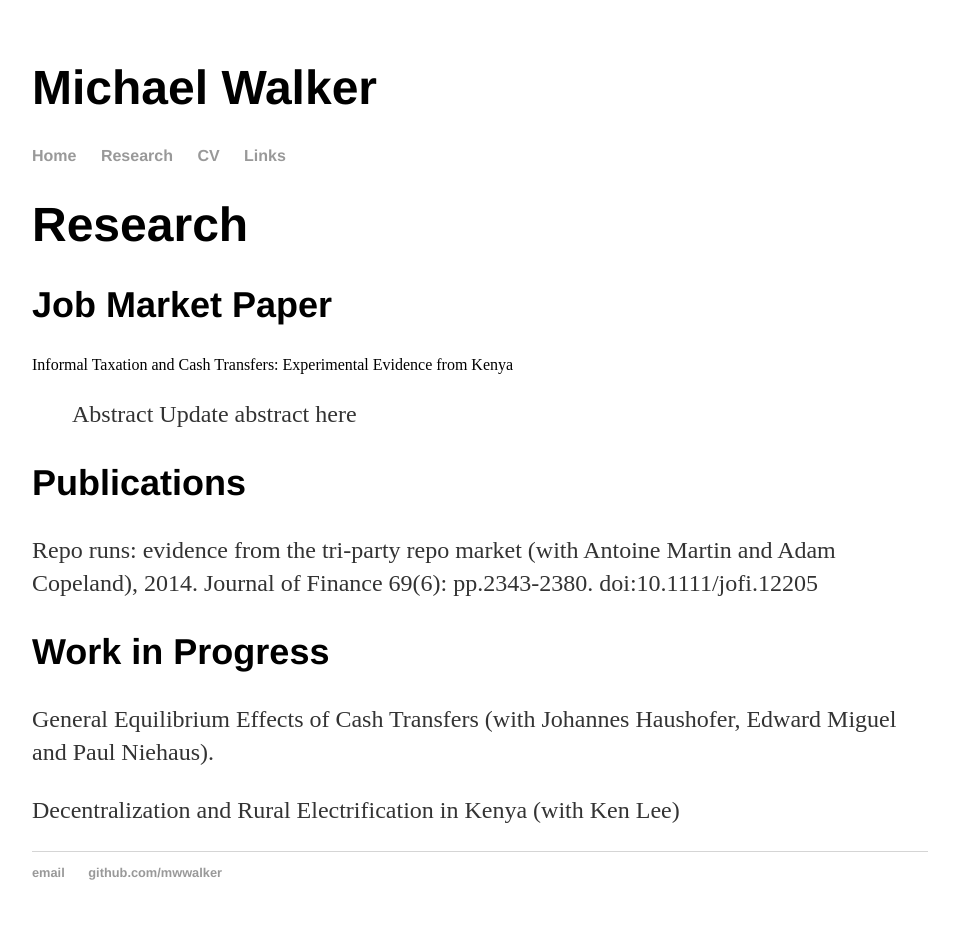
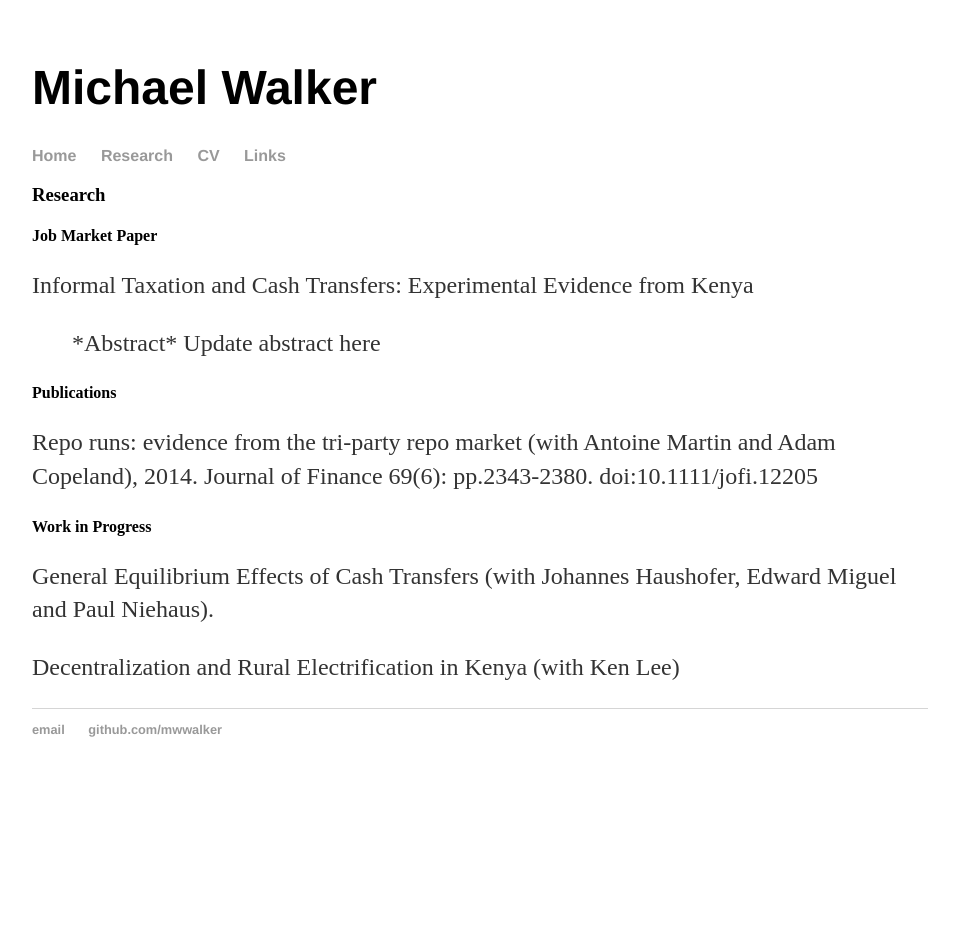
Before and after one commit to mwwalker/mwwalker.github.io, a Jekyll site: the page built from research/index.html, in a window 1280 px wide. Shown: the whole page, without its empty margins (160-1119 px from the left). Built offline with Jekyll 4.4.1, drawn with Linux system fonts in a browser that asks for light colours; after the commit the page ends 900 px from its top, so only the background shows below that.

Commit message:
Changing header sizes

```diff
--- a/research/index.html
+++ b/research/index.html
@@ -3,21 +3,22 @@ layout: default
 title: Research
 ---
 <div class="research">
-  <h1>Research</h1>
+  <h3>Research</h3>
 
-  <h2> Job Market Paper</h2>
+  <h4> Job Market Paper</h4>
 
-  Informal Taxation and Cash Transfers: Experimental Evidence from Kenya
-  <blockquote><p> Abstract
+  <p>Informal Taxation and Cash Transfers: Experimental Evidence from Kenya</p>
+  <blockquote><p> *Abstract*
+
       Update abstract here
   </p></blockquote>
 
 
-  <h2>Publications</h2>
+  <h4>Publications</h4>
 
   <p>Repo runs: evidence from the tri-party repo market (with Antoine Martin and Adam Copeland), 2014. Journal of Finance 69(6): pp.2343-2380. doi:10.1111/jofi.12205</p>
 
-      <h2>Work in Progress</h2>
+      <h4>Work in Progress</h4>
 
       <p>General Equilibrium Effects of Cash Transfers (with Johannes Haushofer, Edward Miguel and Paul Niehaus). <a href="#" AEA Study Registry /a></p>
 
```
